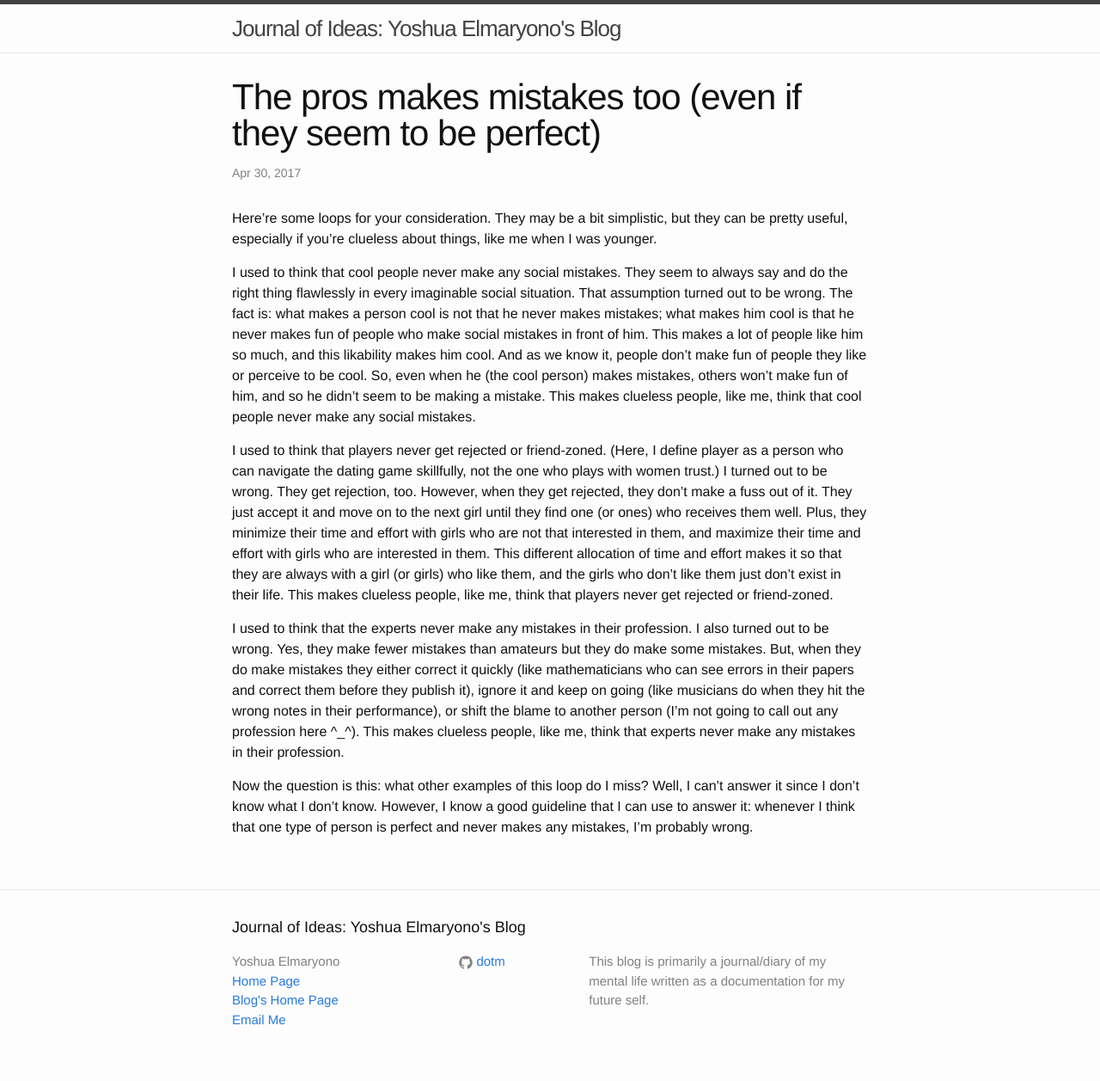
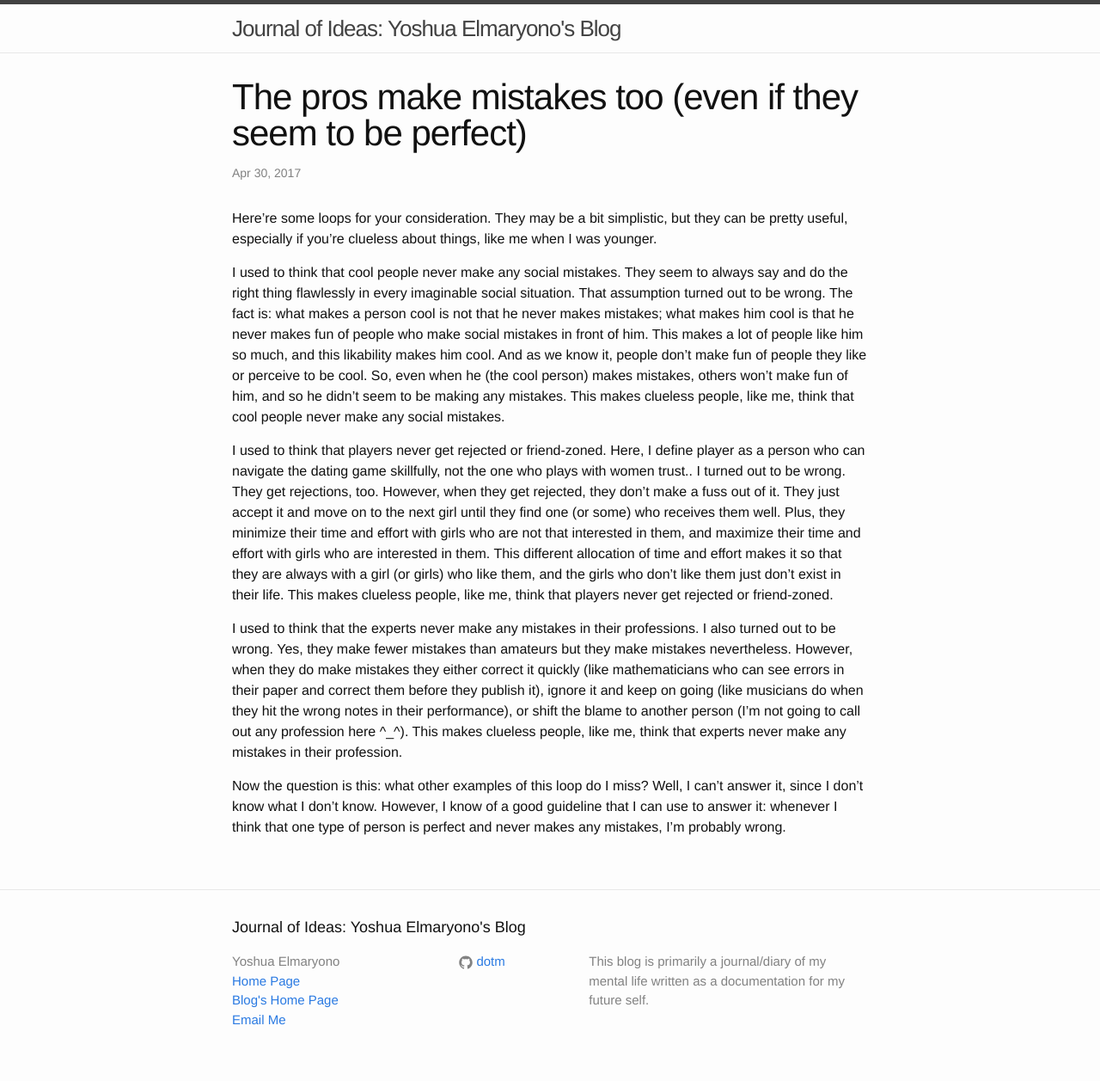
Before and after one commit to dotm/dotm.github.io, a Jekyll site: the page built from _posts/2017-04-30-pro-mistake.markdown, in a window 1280 px wide. Shown: the whole page at 86% size. Built offline with Jekyll 4.4.1, drawn with Linux system fonts in a browser that asks for light colours.

Commit message:
mistakes

```diff
--- a/_posts/2017-04-30-pro-mistake.markdown
+++ b/_posts/2017-04-30-pro-mistake.markdown
@@ -1,14 +1,14 @@
 ---
 layout: post
-title: "The pros makes mistakes too (even if they seem to be perfect)"
+title: "The pros make mistakes too (even if they seem to be perfect)"
 ---
 
 Here’re some loops for your consideration. They may be a bit simplistic, but they can be pretty useful, especially if you’re clueless about things, like me when I was younger.
 
-I used to think that cool people never make any social mistakes. They seem to always say and do the right thing flawlessly in every imaginable social situation. That assumption turned out to be wrong. The fact is: what makes a person cool is not that he never makes mistakes; what makes him cool is that he never makes fun of people who make social mistakes in front of him. This makes a lot of people like him so much, and this likability makes him cool. And as we know it, people don’t make fun of people they like or perceive to be cool. So, even when he (the cool person) makes mistakes, others won’t make fun of him, and so he didn’t seem to be making a mistake. This makes clueless people, like me, think that cool people never make any social mistakes.
+I used to think that cool people never make any social mistakes. They seem to always say and do the right thing flawlessly in every imaginable social situation. That assumption turned out to be wrong. The fact is: what makes a person cool is not that he never makes mistakes; what makes him cool is that he never makes fun of people who make social mistakes in front of him. This makes a lot of people like him so much, and this likability makes him cool. And as we know it, people don’t make fun of people they like or perceive to be cool. So, even when he (the cool person) makes mistakes, others won’t make fun of him, and so he didn’t seem to be making any mistakes. This makes clueless people, like me, think that cool people never make any social mistakes.
 
-I used to think that players never get rejected or friend-zoned. (Here, I define player as a person who can navigate the dating game skillfully, not the one who plays with women trust.) I turned out to be wrong. They get rejection, too. However, when they get rejected, they don’t make a fuss out of it. They just accept it and move on to the next girl until they find one (or ones) who receives them well. Plus, they minimize their time and effort with girls who are not that interested in them, and maximize their time and effort with girls who are interested in them. This different allocation of time and effort makes it so that they are always with a girl (or girls) who like them, and the girls who don’t like them just don’t exist in their life. This makes clueless people, like me, think that players never get rejected or friend-zoned.
+I used to think that players never get rejected or friend-zoned. Here, I define player as a person who can navigate the dating game skillfully, not the one who plays with women trust.. I turned out to be wrong. They get rejections, too. However, when they get rejected, they don’t make a fuss out of it. They just accept it and move on to the next girl until they find one (or some) who receives them well. Plus, they minimize their time and effort with girls who are not that interested in them, and maximize their time and effort with girls who are interested in them. This different allocation of time and effort makes it so that they are always with a girl (or girls) who like them, and the girls who don’t like them just don’t exist in their life. This makes clueless people, like me, think that players never get rejected or friend-zoned.
 
-I used to think that the experts never make any mistakes in their profession. I also turned out to be wrong. Yes, they make fewer mistakes than amateurs but they do make some mistakes. But, when they do make mistakes they either correct it quickly (like mathematicians who can see errors in their papers and correct them before they publish it), ignore it and keep on going (like musicians do when they hit the wrong notes in their performance), or shift the blame to another person (I’m not going to call out any profession here ^_^). This makes clueless people, like me, think that experts never make any mistakes in their profession.
+I used to think that the experts never make any mistakes in their professions. I also turned out to be wrong. Yes, they make fewer mistakes than amateurs but they make mistakes nevertheless. However, when they do make mistakes they either correct it quickly (like mathematicians who can see errors in their paper and correct them before they publish it), ignore it and keep on going (like musicians do when they hit the wrong notes in their performance), or shift the blame to another person (I’m not going to call out any profession here ^_^). This makes clueless people, like me, think that experts never make any mistakes in their profession.
 
-Now the question is this: what other examples of this loop do I miss? Well, I can’t answer it since I don’t know what I don’t know. However, I know a good guideline that I can use to answer it: whenever I think that one type of person is perfect and never makes any mistakes, I’m probably wrong.
+Now the question is this: what other examples of this loop do I miss? Well, I can’t answer it, since I don’t know what I don’t know. However, I know of a good guideline that I can use to answer it: whenever I think that one type of person is perfect and never makes any mistakes, I’m probably wrong.
--- a/blog.html
+++ b/blog.html
@@ -19,6 +19,8 @@ layout: default
   If you disagree with me, use the "Email Me" at the bottom of the page to contact me.
   And whatever you do, please remember to <em>keep things civil</em>.
   <br>
+  There'll be grammar and spelling mistakes. If the mistake muddles the content, correction will be appreciated (Email Me). If not, then just let it be.
+  <br>
   <br>
   These are all my posts sorted top to bottom from newest to oldest. You can use Ctrl+F or Cmd+F to find the post you're looking for.
     <ul>
```
